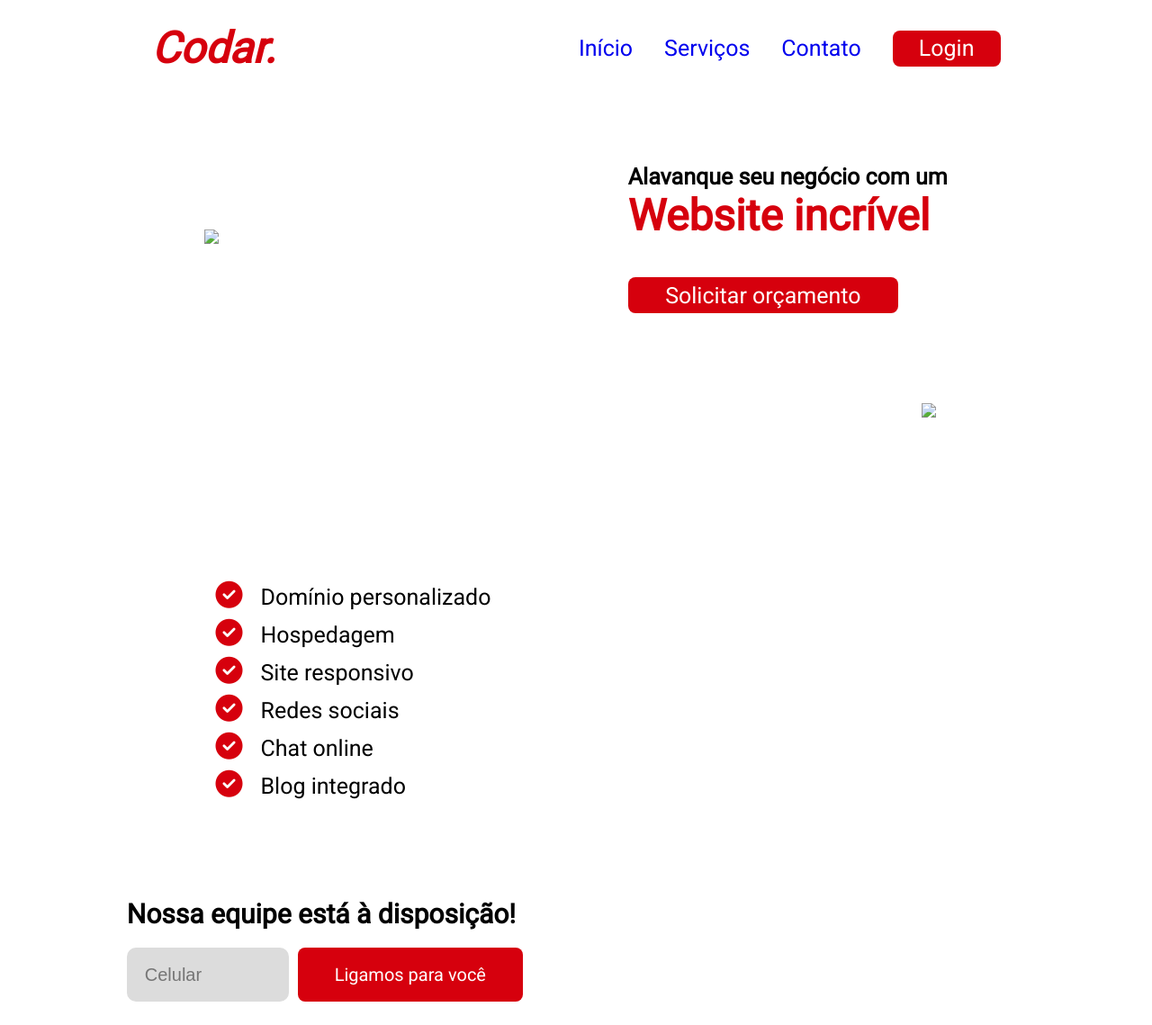
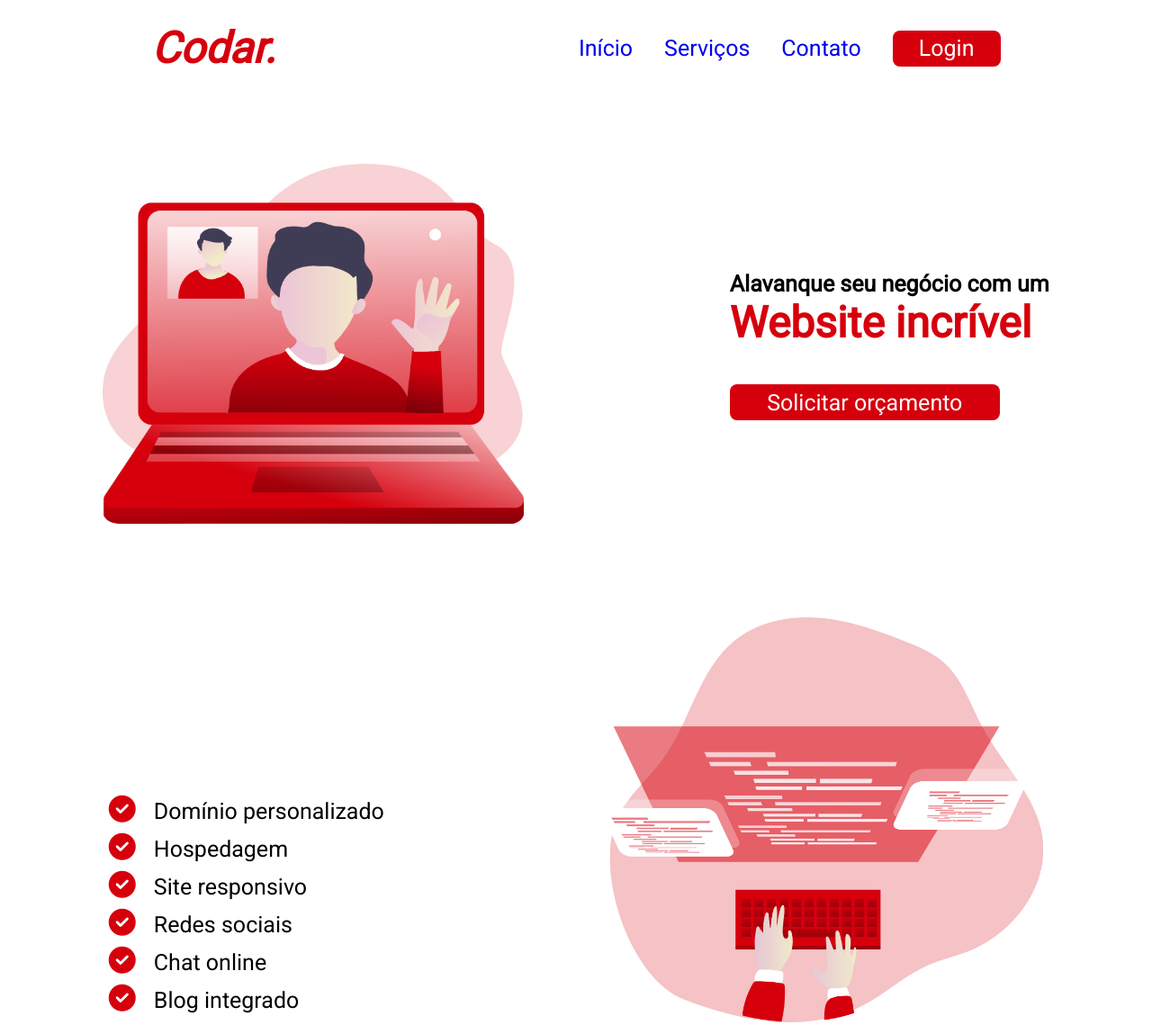
Before and after one commit to vitordantasj/codar-challange-result, a plain HTML site: page index.html in a window 1280 px wide. Shown: the top 1139 px of the page at 90% size. Drawn offline with Linux system fonts and the light colour scheme.

Commit message:
Update index.html

```diff
--- a/index.html
+++ b/index.html
@@ -25,7 +25,7 @@
     <main>
         <section class="primeira-main-secao">
             <div class="primeira-div-main-secao">
-                <img class="imagem-videocall" src="assets/video_call.png">
+                <img class="imagem-videocall" src="video_call.png">
             </div>
 
             <div class="segunda-div-main-secao">
@@ -47,7 +47,7 @@
                 <li><i class="fa-solid fa-circle-check"></i>Blog integrado</li>
             </ul>
 
-            <img class="imagem-coding" src="assets/coding_.png">
+            <img class="imagem-coding" src="coding_.png">
         </section>
 
         <section class="terceira-main-secao">
```
